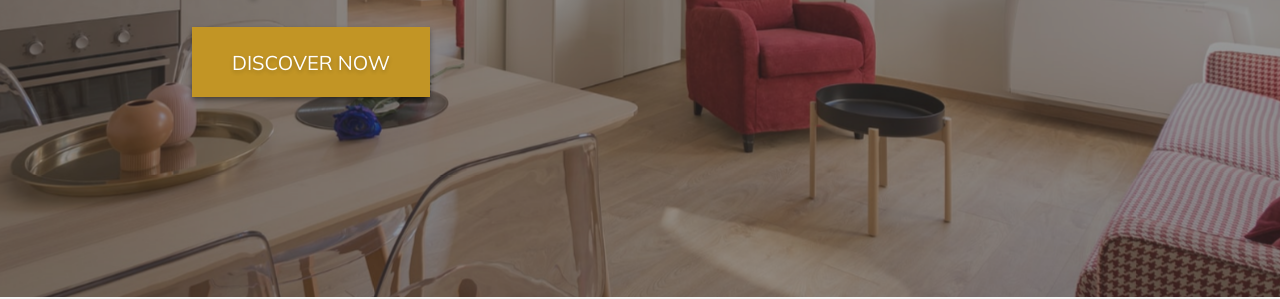
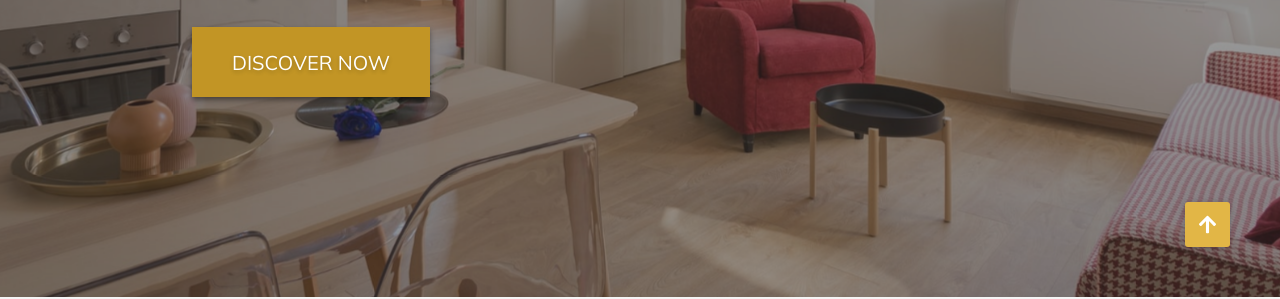
Before and after one commit to munirmahmud/architeka, a plain HTML site: page index.html in a window 1280 px wide. Shown: the part 503-802 px from the top of the page. Drawn offline with nearby package versions, Linux system fonts and the light colour scheme.

Commit message:
Scroll to top styling done

```diff
--- a/assets/css/styles.css
+++ b/assets/css/styles.css
@@ -538,3 +538,17 @@ html {
     font-size: 2rem;
     color: #a7a7a7;
 }
+
+/* SCROLL TO TOP */
+.scroll-btn {
+    position: fixed;
+    right: 5rem;
+    bottom: 5rem;
+    width: 4.5rem;
+    height: 4.5rem;
+    background-color: #e2b646;
+    font-size: 2rem;
+    color: var(--white);
+    box-shadow: 0 .1rem .6rem rgba(0, 0, 0, .2);
+    border-radius: 0.3rem;
+}
--- a/index.html
+++ b/index.html
@@ -228,6 +228,10 @@
         </footer>
     </div>
 
+    <a href="#" class="scroll-btn fixed flex items-center content-center">
+        <i class="fas fa-arrow-up"></i>
+    </a>
+
     <!-- jQuery -->
     <script src="https://cdnjs.cloudflare.com/ajax/libs/jquery/3.5.1/jquery.min.js"></script>
     <!-- Tiltjs -->
```
